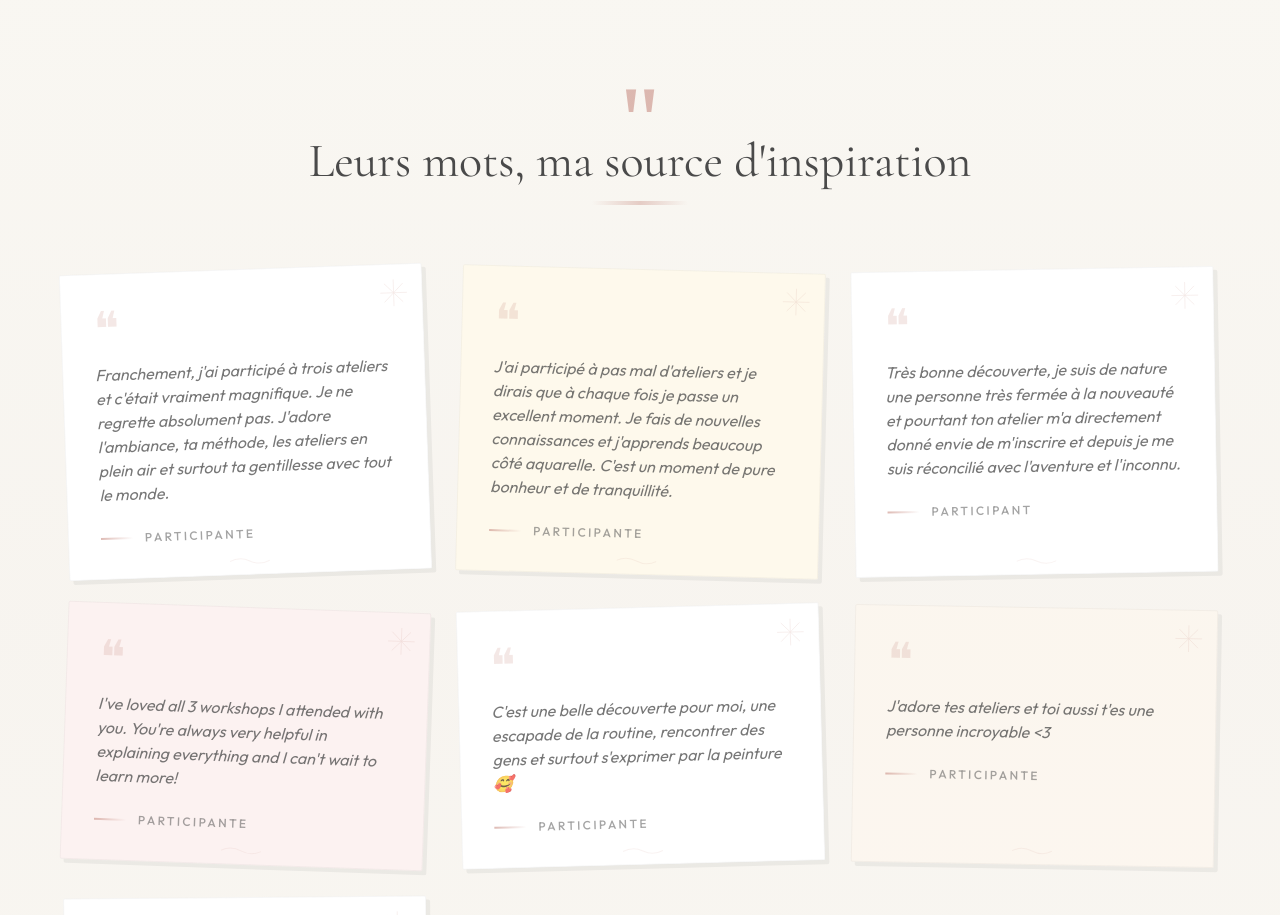
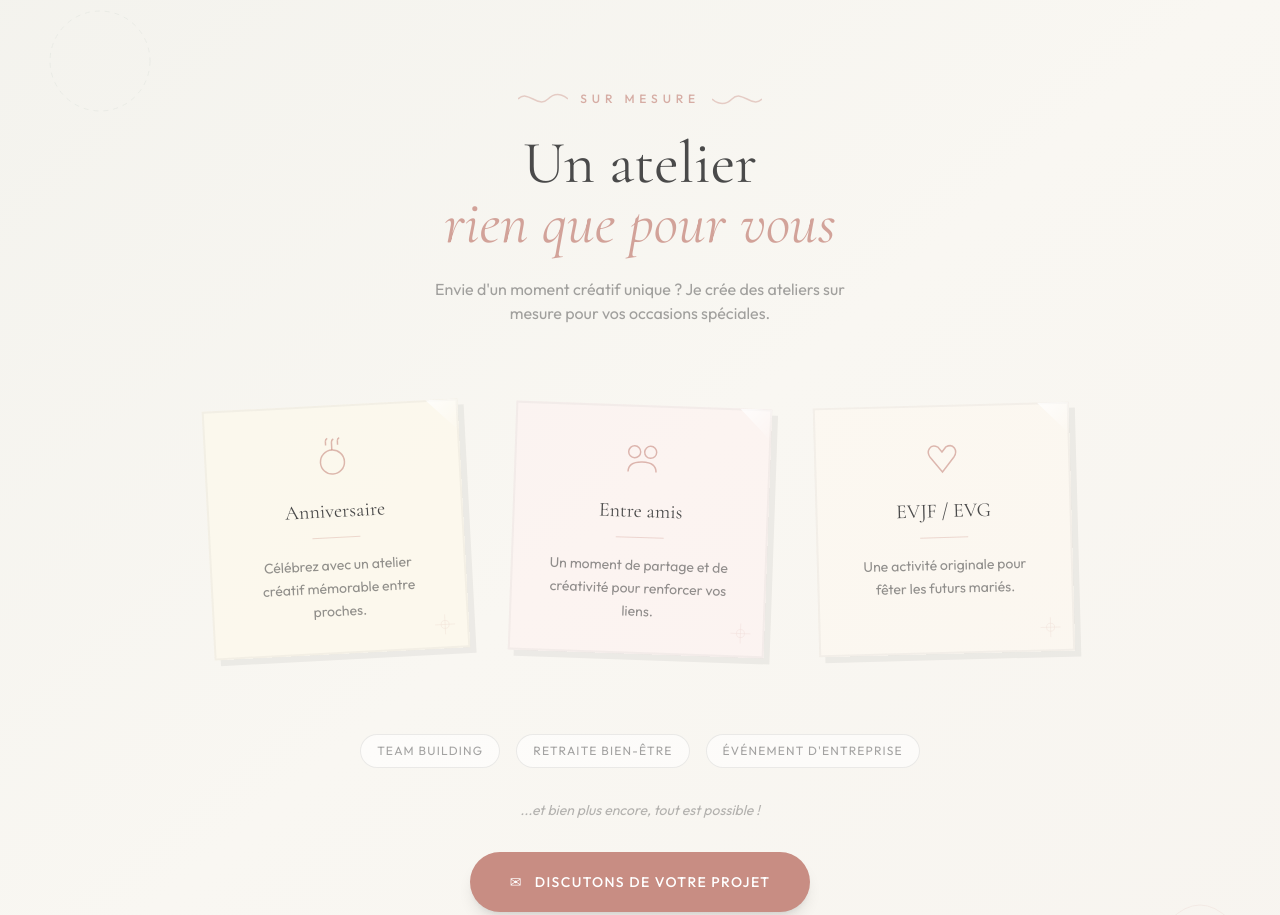
Before and after one commit to anes-l/karaz-hana, a React (Vite) app: page /ateliers in a window 1280 px wide. Shown: the part 2940-3855 px from the top of the page. Built offline with nearby package versions, Linux system fonts and the light colour scheme; a web font is replaced by a local one.

Commit message:
feat: section ateliers personnalisés avec icônes SVG

```diff
--- a/pages/Ateliers.tsx
+++ b/pages/Ateliers.tsx
@@ -186,6 +186,133 @@ export const Ateliers: React.FC = () => {
                 </div>
             </section>
 
+            {/* Ateliers Personnalisés */}
+            <section className="py-24 md:py-32 px-4 bg-gradient-to-br from-sage/5 via-cream to-dusty-pink/10 relative overflow-hidden">
+                {/* Éléments décoratifs d'arrière-plan */}
+                <div className="absolute top-10 left-10 opacity-10">
+                    <svg width="120" height="120" viewBox="0 0 120 120" className="text-sage">
+                        <circle cx="60" cy="60" r="50" fill="none" stroke="currentColor" strokeWidth="1" strokeDasharray="5,5" />
+                    </svg>
+                </div>
+                <div className="absolute bottom-20 right-10 opacity-10">
+                    <svg width="80" height="80" viewBox="0 0 80 80" className="text-terracotta">
+                        <path d="M10,40 Q40,10 70,40 Q40,70 10,40" fill="none" stroke="currentColor" strokeWidth="1" />
+                    </svg>
+                </div>
+
+                <div className="max-w-5xl mx-auto relative">
+                    {/* Titre artistique */}
+                    <div className="text-center mb-20">
+                        <div className="inline-flex items-center gap-3 mb-6">
+                            <svg width="50" height="20" viewBox="0 0 50 20" className="text-terracotta/40">
+                                <path d="M0,10 C10,0 20,20 30,10 C40,0 50,10 50,10" fill="none" stroke="currentColor" strokeWidth="1.5" />
+                            </svg>
+                            <span className="text-terracotta/70 text-xs uppercase tracking-[0.4em] font-medium">Sur mesure</span>
+                            <svg width="50" height="20" viewBox="0 0 50 20" className="text-terracotta/40 rotate-180">
+                                <path d="M0,10 C10,0 20,20 30,10 C40,0 50,10 50,10" fill="none" stroke="currentColor" strokeWidth="1.5" />
+                            </svg>
+                        </div>
+                        <h2 className="font-serif text-4xl md:text-6xl text-charcoal mb-6 leading-tight">
+                            Un atelier<br />
+                            <span className="italic text-terracotta/80">rien que pour vous</span>
+                        </h2>
+                        <p className="font-sans text-charcoal/50 max-w-md mx-auto text-sm md:text-base leading-relaxed">
+                            Envie d'un moment créatif unique ? Je crée des ateliers sur mesure pour vos occasions spéciales.
+                        </p>
+                    </div>
+
+                    {/* Cartes style carnet de croquis */}
+                    <div className="flex flex-wrap justify-center gap-8 md:gap-12">
+                        {[
+                            {
+                                title: 'Anniversaire',
+                                description: 'Célébrez avec un atelier créatif mémorable entre proches.',
+                                rotation: -3,
+                                bg: 'bg-amber-50/60',
+                                svg: <svg width="40" height="40" viewBox="0 0 40 40" fill="none" stroke="currentColor" strokeWidth="1.5" className="text-terracotta/60"><circle cx="20" cy="25" r="12" /><path d="M20 13 L20 5 M14 8 L14 4 M26 8 L26 4" /><path d="M20 5 C20 3 22 2 22 2 M14 4 C14 2 16 1 16 1 M26 4 C26 2 28 1 28 1" /></svg>
+                            },
+                            {
+                                title: 'Entre amis',
+                                description: 'Un moment de partage et de créativité pour renforcer vos liens.',
+                                rotation: 2,
+                                bg: 'bg-rose-50/50',
+                                svg: <svg width="40" height="40" viewBox="0 0 40 40" fill="none" stroke="currentColor" strokeWidth="1.5" className="text-terracotta/60"><circle cx="12" cy="15" r="6" /><circle cx="28" cy="15" r="6" /><path d="M6 35 C6 25 18 25 20 25 C22 25 34 25 34 35" /></svg>
+                            },
+                            {
+                                title: 'EVJF / EVG',
+                                description: 'Une activité originale pour fêter les futurs mariés.',
+                                rotation: -1.5,
+                                bg: 'bg-orange-50/40',
+                                svg: <svg width="40" height="40" viewBox="0 0 40 40" fill="none" stroke="currentColor" strokeWidth="1.5" className="text-terracotta/60"><path d="M20 35 L8 20 C4 14 8 6 16 10 L20 15 L24 10 C32 6 36 14 32 20 Z" /></svg>
+                            }
+                        ].map((item, i) => (
+                            <div
+                                key={i}
+                                className={`${item.bg} w-64 p-8 relative group cursor-pointer`}
+                                style={{
+                                    transform: `rotate(${item.rotation}deg)`,
+                                    boxShadow: '6px 6px 0 rgba(0,0,0,0.05)'
+                                }}
+                            >
+                                {/* Bord façon papier déchiré */}
+                                <div className="absolute inset-0 border-2 border-charcoal/5" />
+
+                                {/* Coin plié */}
+                                <div className="absolute top-0 right-0 w-8 h-8 bg-gradient-to-br from-white/80 to-transparent"
+                                    style={{ clipPath: 'polygon(100% 0, 0 0, 100% 100%)' }}
+                                />
+
+                                {/* Contenu */}
+                                <div className="text-center">
+                                    <div className="flex justify-center mb-5 group-hover:scale-110 transition-transform duration-300">
+                                        {item.svg}
+                                    </div>
+                                    <h3 className="font-serif text-xl text-charcoal mb-3">
+                                        {item.title}
+                                    </h3>
+                                    <div className="w-12 h-[1px] bg-terracotta/30 mx-auto mb-4" />
+                                    <p className="font-sans text-charcoal/60 text-sm leading-relaxed">
+                                        {item.description}
+                                    </p>
+                                </div>
+
+                                {/* Petit dessin décoratif en bas */}
+                                <div className="absolute bottom-3 right-3 opacity-20 group-hover:opacity-40 transition-opacity">
+                                    <svg width="24" height="24" viewBox="0 0 24 24" className="text-terracotta">
+                                        <path d="M12,2 L12,22 M2,12 L22,12" fill="none" stroke="currentColor" strokeWidth="0.5" />
+                                        <circle cx="12" cy="12" r="4" fill="none" stroke="currentColor" strokeWidth="0.5" />
+                                    </svg>
+                                </div>
+                            </div>
+                        ))}
+                    </div>
+
+                    {/* Autres options + CTA */}
+                    <div className="text-center mt-20">
+                        <div className="inline-flex flex-wrap justify-center gap-4 mb-8">
+                            {['Team building', 'Retraite bien-être', "Événement d'entreprise"].map((tag, i) => (
+                                <span
+                                    key={i}
+                                    className="px-4 py-2 bg-white/60 text-charcoal/50 text-xs uppercase tracking-widest rounded-full border border-charcoal/10"
+                                >
+                                    {tag}
+                                </span>
+                            ))}
+                        </div>
+                        <p className="font-sans text-charcoal/40 text-sm mb-8 italic">
+                            ...et bien plus encore, tout est possible !
+                        </p>
+                        <a
+                            href="/contact"
+                            className="inline-flex items-center gap-3 px-10 py-5 bg-terracotta text-white rounded-full font-medium uppercase tracking-widest text-sm hover:bg-terracotta/90 transition-all duration-300 shadow-lg hover:shadow-xl hover:-translate-y-1"
+                        >
+                            <span>✉</span>
+                            Discutons de votre projet
+                        </a>
+                    </div>
+                </div>
+            </section>
+
             {/* Témoignages */}
             <section className="py-20 md:py-28 px-4 bg-gradient-to-b from-cream via-dusty-pink/10 to-cream overflow-hidden">
                 <div className="max-w-6xl mx-auto">
```
